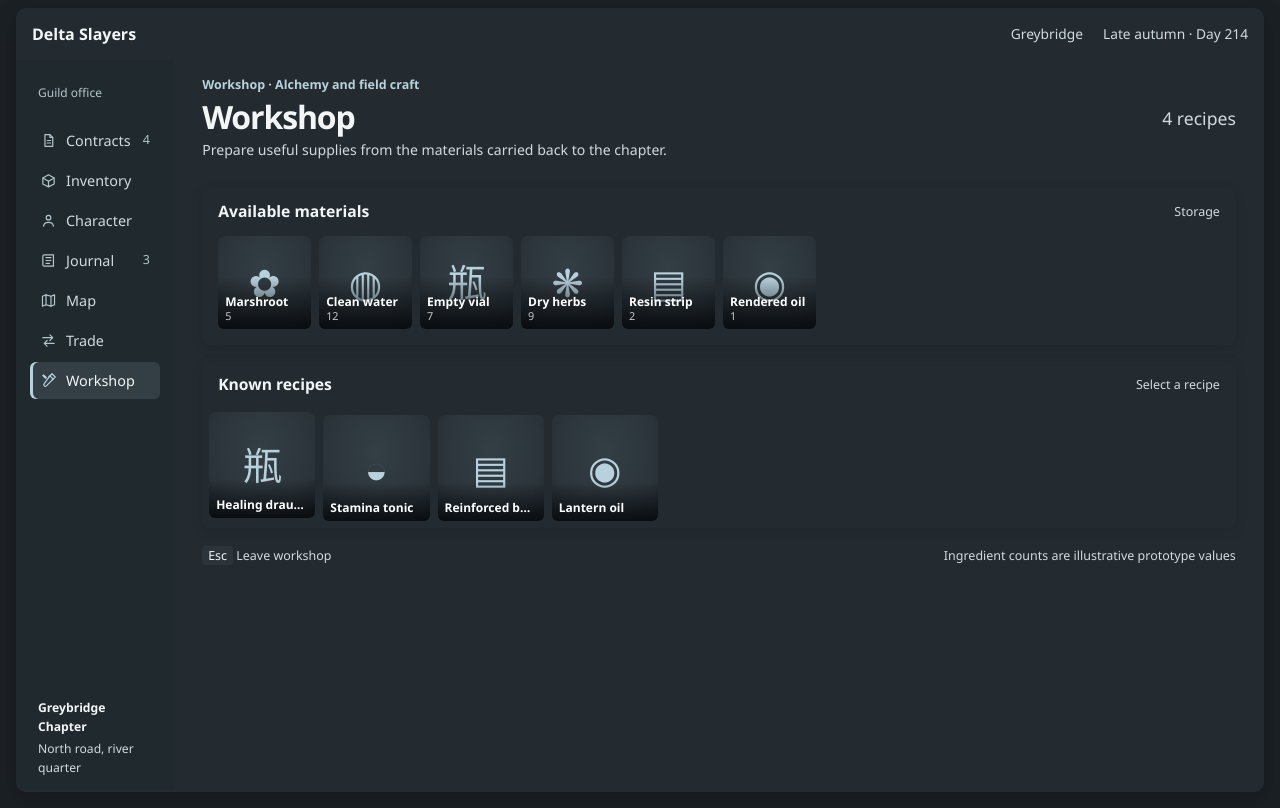
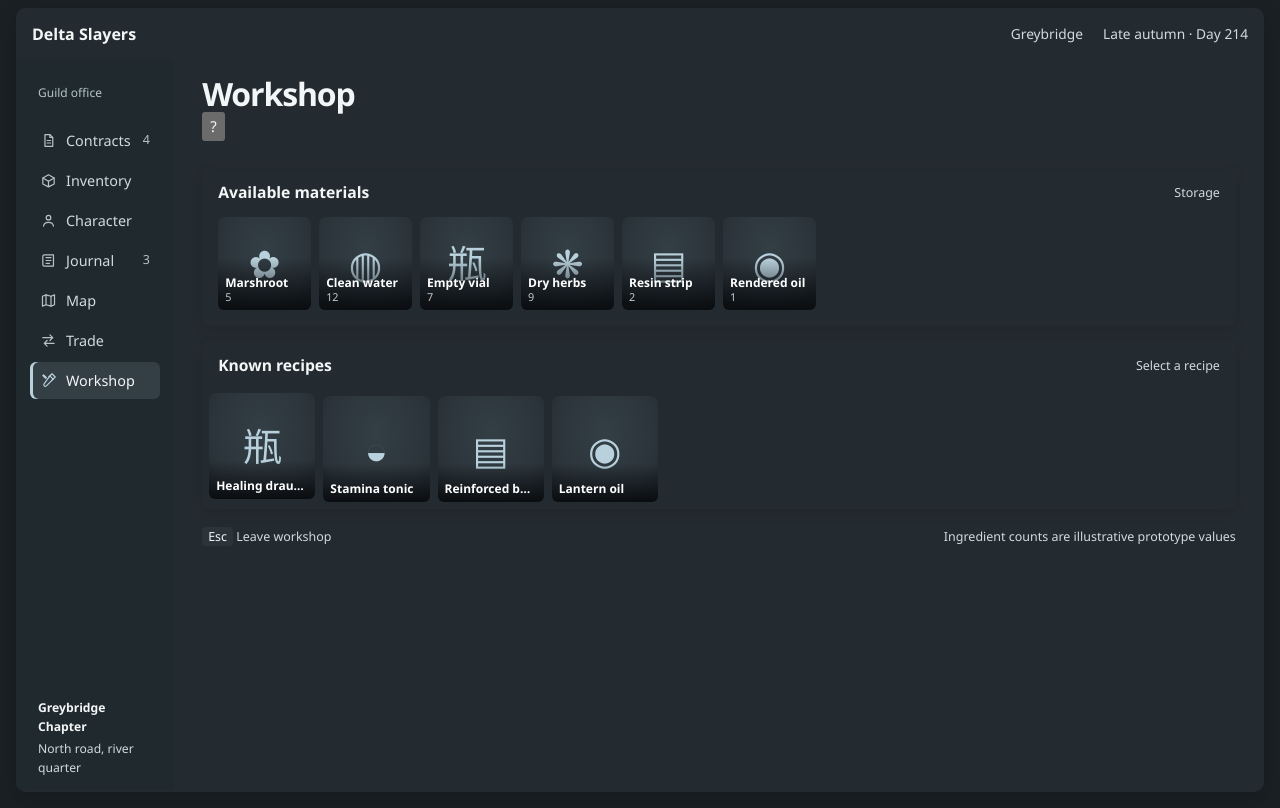
Before and after one commit to antosatko/delta-slayers, a plain HTML site: page designs/ui/screens/workshop.html in a window 1280 px wide. Drawn offline with Linux system fonts and the light colour scheme.

Commit message:
Simplify workshop screen header

```diff
--- a/designs/ui/screens/workshop.html
+++ b/designs/ui/screens/workshop.html
@@ -28,8 +28,10 @@
       </nav>
       <main class="workspace">
         <header class="page-heading">
-          <div><p class="eyebrow">Workshop · Alchemy and field craft</p><h1>Workshop</h1><p class="page-subtitle">Prepare useful supplies from the materials carried back to the chapter.</p></div>
-          <span class="page-mark">4 recipes</span>
+          <div class="page-heading-row">
+            <h1>Workshop</h1>
+            <button class="screen-help" type="button" data-entry-trigger="screen-help-workshop" data-hover-only aria-label="About workshop" title="About workshop"><span aria-hidden="true">?</span></button>
+          </div>
         </header>
         <section class="panel workshop-resources" aria-label="Available materials">
           <header class="panel-head"><h2>Available materials</h2><span class="panel-heading-side">Storage</span></header>
```
